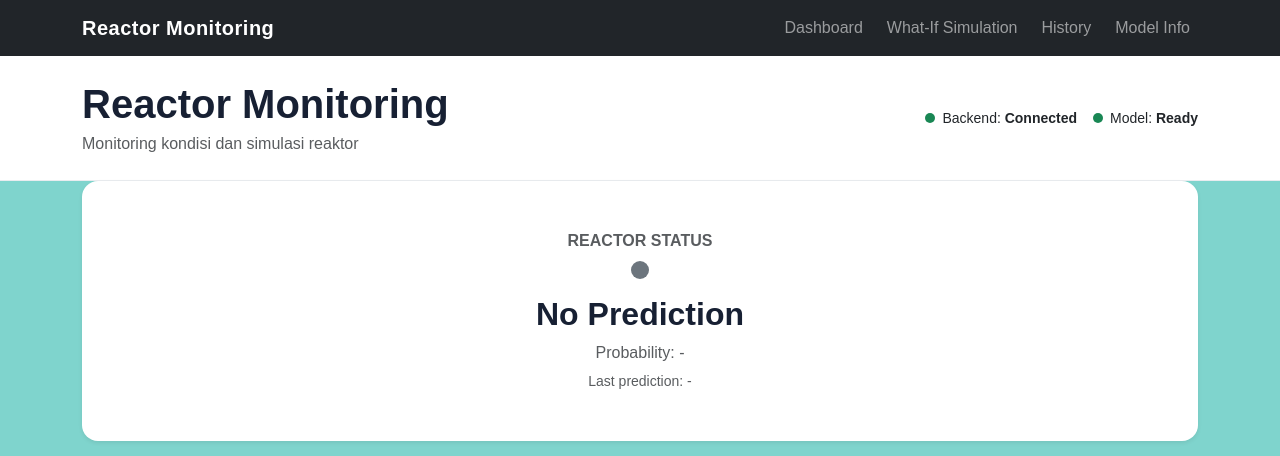
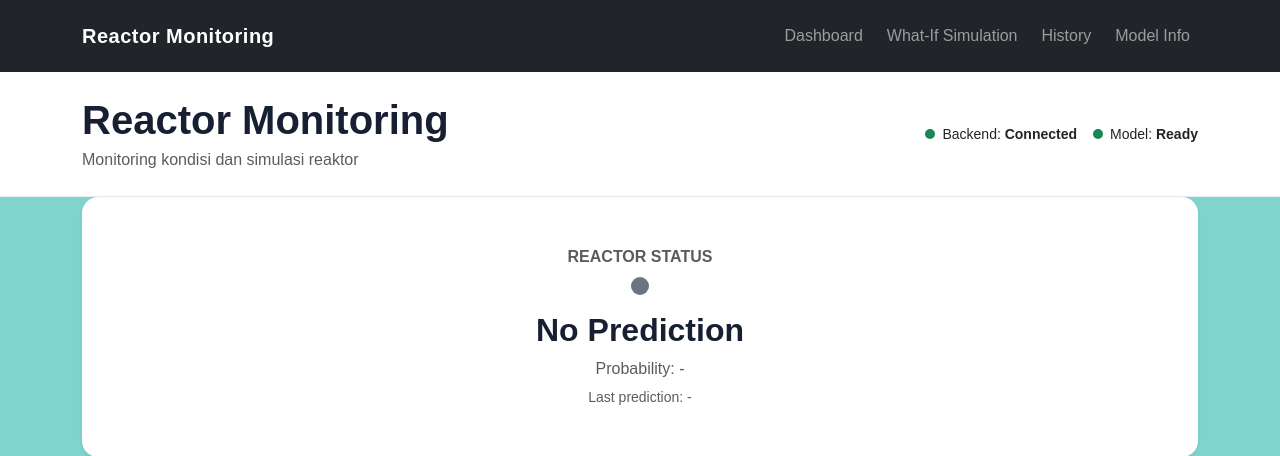
Before and after one commit to azzam528/BatchReactor, a Flask app: page / in a window 1280 px wide. Shown: the top 456 px of the page. Run offline with Flask 3, Linux system fonts and the light colour scheme; parts of the project's set-up code (start-up, migrations or seed data) failed here and were passed over.

Commit message:
[STYLE] Rapikan layout navbar

```diff
--- a/templates/base.html
+++ b/templates/base.html
@@ -25,7 +25,7 @@
 <body>
 
     <!-- Navbar -->
-    <nav class="navbar navbar-expand-lg navbar-dark bg-dark">
+    <nav class="navbar navbar-expand-lg navbar-dark bg-dark py-3">
         <div class="container">
 
             <a class="navbar-brand fw-bold" href="/">
```
